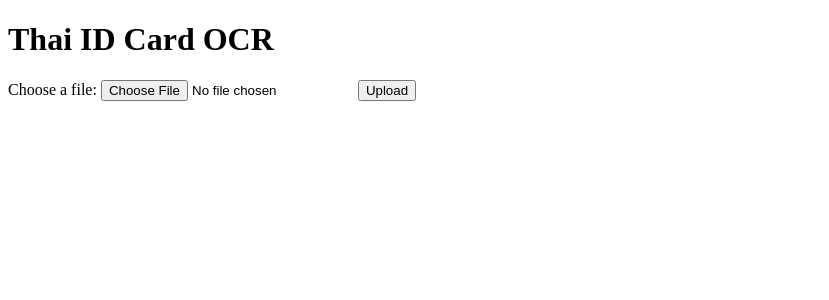
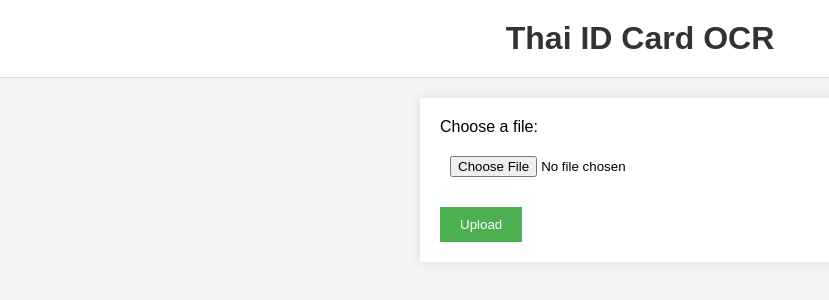
Before and after one commit to anmolgupta8/Thai-ID-OCR-App, a Flask app: page / in a window 1280 px wide. Shown: the top 300 px of the page, without its empty margins (0-829 px from the left). Run offline with Flask 3, Linux system fonts and the light colour scheme.

Commit message:
Data Extraction and Styling

```diff
--- a/app.py
+++ b/app.py
@@ -4,11 +4,13 @@ import pytesseract
 import os
 import re
 from datetime import datetime
+import subprocess
 
-pattern_id_no = r'\b\d+ \d+ \d+ \d+ \d+\b'
+pattern_id_no = r'\b\d{1,2} \d{4} \d{5} \d{2} \d\b'
 pattern_name = r'\bName\b\s*(\S.*)'
 pattern_ln = r'\bLastname\b\s*(\S.*)'
-pattern_dob = r'\bDate oka Birth (\d{1,2} \w+\. \d{4})'
+# pattern_dob = r'\b(\d{1,2} \w+\. \d{4})'
+pattern_dob = r'(\d{1,2} (Jan|Feb|Mar|Apr|May|Jun|Jul|Aug|Sep|Oct|Nov|Dec)\. \d{4})'
 pattern_doi = r'(\d{1,2}\xb0 \w+\. \d{4})'
 date_patterns = [
     r'(\d{1,2}[\xb0°]\s\w+\. 202\d)',  # Pattern for "24° Jul. 2020"
@@ -20,8 +22,8 @@ app = Flask(__name__)
 app.config['UPLOAD_FOLDER'] = 'uploads'
 
 # Set Tesseract OCR executable path
-pytesseract.pytesseract.tesseract_cmd = r'/usr/local/bin/tesseract'
-pytesseract.pytesseract.lang = 'eng'
+# pytesseract.pytesseract.tesseract_cmd = r'/usr/local/bin/tesseract'
+# pytesseract.pytesseract.lang = 'eng'
 
 @app.route('/')
 def index():
@@ -47,64 +49,71 @@ def upload():
 
 def perform_ocr(file_path):
     # Set TESSDATA_PREFIX environment variable
+    tesseract_cmd = ['tesseract', file_path, 'output_text.txt', '--psm', '6']
+    subprocess.run(tesseract_cmd)
     os.environ['TESSDATA_PREFIX'] = r'/usr/local/share/tessdata'
+
 
     img = Image.open(file_path)
     text = pytesseract.image_to_string(img, lang='eng')
+
+    print("Raw Tesseract Output:")
+    print(text)
+
     identification_no = re.search(pattern_id_no, text).group()
     name = re.search(pattern_name, text, re.IGNORECASE).group(1).strip()
     last_name = re.search(pattern_ln, text, re.IGNORECASE).group(1).strip()
     dob = re.search(pattern_dob, text, re.IGNORECASE).group(1)
     dob_fm = datetime.strptime(dob, '%d %b. %Y').strftime('%d/%m/%Y')
+
     # doi = re.search(pattern_doi, text, re.IGNORECASE).group(1)
-    doi = re.findall(pattern_doi, text)
-    years_ = re.findall(pattern_year, text)
-    years = years_[::-1]
-    print(years)
-    # return
-    y_e = years[0]
-    y_s=y_e
-    for i in range(len(years)):
-        if(i==0):
-            continue
-        if(years[i][:2]==y_e[:2]):
-            y_s=years[i]
-            break
-    year_e = 0
-    # dates = re.findall(date_patterns, text)
-    for pattern in date_patterns:
-        match = re.search(pattern, text)
-        if match:
-            date_of_issuing = match.group(1)
-            # Remove degree symbol and any additional symbols or spaces
-            day, month_str, year = re.match(r'(\d{1,2})[\xb0°]\s(\w+)\. (\d{4})', date_of_issuing).groups()
-# Convert month abbreviation to numeric month
-            month_dict = {'Jan': '01', 'Feb': '02', 'Mar': '03', 'Apr': '04', 'May': '05', 'Jun': '06', 'Jul': '07', 'Aug': '08', 'Sep': '09', 'Oct': '10', 'Nov': '11', 'Dec': '12'}
-            month_numeric = month_dict[month_str]
-            print(y_e, y_s)
-            year_e = int(year) + int(y_e) - int(y_s)
-            # Format the date as "dd/mm/yyyy"
-            formatted_date_of_issuing = f"{day}/{month_numeric}/{year}"
-            print("Found date of issuing:", formatted_date_of_issuing)
-            doi = formatted_date_of_issuing
-            doe = f"{day}/{month_numeric}/{year_e}"
-            break  # Stop searching after the first match
-        else:
-            print("Date of issuing not found")
-        # print(dates)
-    print(doi, doe)
-    print(text)
+#     doi = re.findall(pattern_doi, text)
+#     years_ = re.findall(pattern_year, text)
+#     years = years_[::-1]
+#     print(years)
+#     # return
+#     y_e = years[0]
+#     y_s=y_e
+#     for i in range(len(years)):
+#         if(i==0):
+#             continue
+#         if(years[i][:2]==y_e[:2]):
+#             y_s=years[i]
+#             break
+#     year_e = 0
+#     # dates = re.findall(date_patterns, text)
+#     for pattern in date_patterns:
+#         match = re.search(pattern, text)
+#         if match:
+#             date_of_issuing = match.group(1)
+#             # Remove degree symbol and any additional symbols or spaces
+#             day, month_str, year = re.match(r'(\d{1,2})[\xb0°]\s(\w+)\. (\d{4})', date_of_issuing).groups()
+# # Convert month abbreviation to numeric month
+#             month_dict = {'Jan': '01', 'Feb': '02', 'Mar': '03', 'Apr': '04', 'May': '05', 'Jun': '06', 'Jul': '07', 'Aug': '08', 'Sep': '09', 'Oct': '10', 'Nov': '11', 'Dec': '12'}
+#             month_numeric = month_dict[month_str]
+#             print(y_e, y_s)
+#             year_e = int(year) + int(y_e) - int(y_s)
+#             # Format the date as "dd/mm/yyyy"
+#             formatted_date_of_issuing = f"{day}/{month_numeric}/{year}"
+#             print("Found date of issuing:", formatted_date_of_issuing)
+#             doi = formatted_date_of_issuing
+#             doe = f"{day}/{month_numeric}/{year_e}"
+#             break  # Stop searching after the first match
+#         else:
+#             print("Date of issuing not found")
+#         # print(dates)
+#         print(doi, doe)
+        # print(text)
     data = {
-    "identification_number": identification_no,
-    "name": name,
-    "last_name": last_name,
-    "date-of-birth": dob,
-    "date-of-issue": doi,
-    "date-of-expiry": doe
-}
+        "identification_number": identification_no,
+        "name": name,
+        "last_name": last_name,
+        "date-of-birth": dob_fm,
+        # "date-of-issue": doi,
+        # "date-of-expiry": doe
+    }
     # doi_fm = datetime.strptime(doi, '%d %b. %Y').strftime('%d/%m/%Y')
     return data
-
 
 if __name__ == '__main__':
     os.makedirs('uploads', exist_ok=True)
--- /dev/null
+++ b/static/css/style.css
@@ -0,0 +1,68 @@
+/* Reset some default styles */
+body, h1, h2, p, label {
+    margin: 0;
+    padding: 0;
+}
+
+body {
+    font-family: 'Arial', sans-serif;
+    background-color: #f4f4f4;
+}
+
+h1 {
+    color: #333;
+    text-align: center;
+    padding: 20px;
+    background-color: #fff;
+    border-bottom: 1px solid #ddd;
+}
+
+form {
+    max-width: 400px;
+    margin: 20px auto;
+    padding: 20px;
+    background-color: #fff;
+    box-shadow: 0 0 10px rgba(0, 0, 0, 0.1);
+}
+
+label {
+    display: block;
+    margin-bottom: 10px;
+}
+
+input[type="file"] {
+    width: 100%;
+    padding: 10px;
+    margin-bottom: 20px;
+    box-sizing: border-box;
+}
+
+button {
+    background-color: #4caf50;
+    color: #fff;
+    padding: 10px 20px;
+    border: none;
+    cursor: pointer;
+}
+
+button:hover {
+    background-color: #45a049;
+}
+
+/* Style for error message */
+p[style="color: red;"] {
+    color: red;
+    margin-top: 10px;
+}
+
+/* Style for OCR result */
+h2 {
+    margin-top: 20px;
+}
+
+/* Responsive styling */
+@media screen and (max-width: 600px) {
+    form {
+        max-width: 90%;
+    }
+}
--- a/templates/index.html
+++ b/templates/index.html
@@ -4,6 +4,8 @@
     <meta charset="UTF-8">
     <meta http-equiv="X-UA-Compatible" content="IE=edge">
     <meta name="viewport" content="width=device-width, initial-scale=1.0">
+    <link rel="stylesheet" href="{{ url_for('static', filename='css/style.css') }}">
+    <script src="{{ url_for('static', filename='js/script.js') }}"></script>
     <title>Thai ID Card OCR</title>
 </head>
 <body>
```
Also changed, not shown: output_text.txt.txt (added, +17 -0 lines), static/js/script.js (added), uploads/Thai_img.jpeg (added), uploads/Thai_img.png (added), 1 other file.
